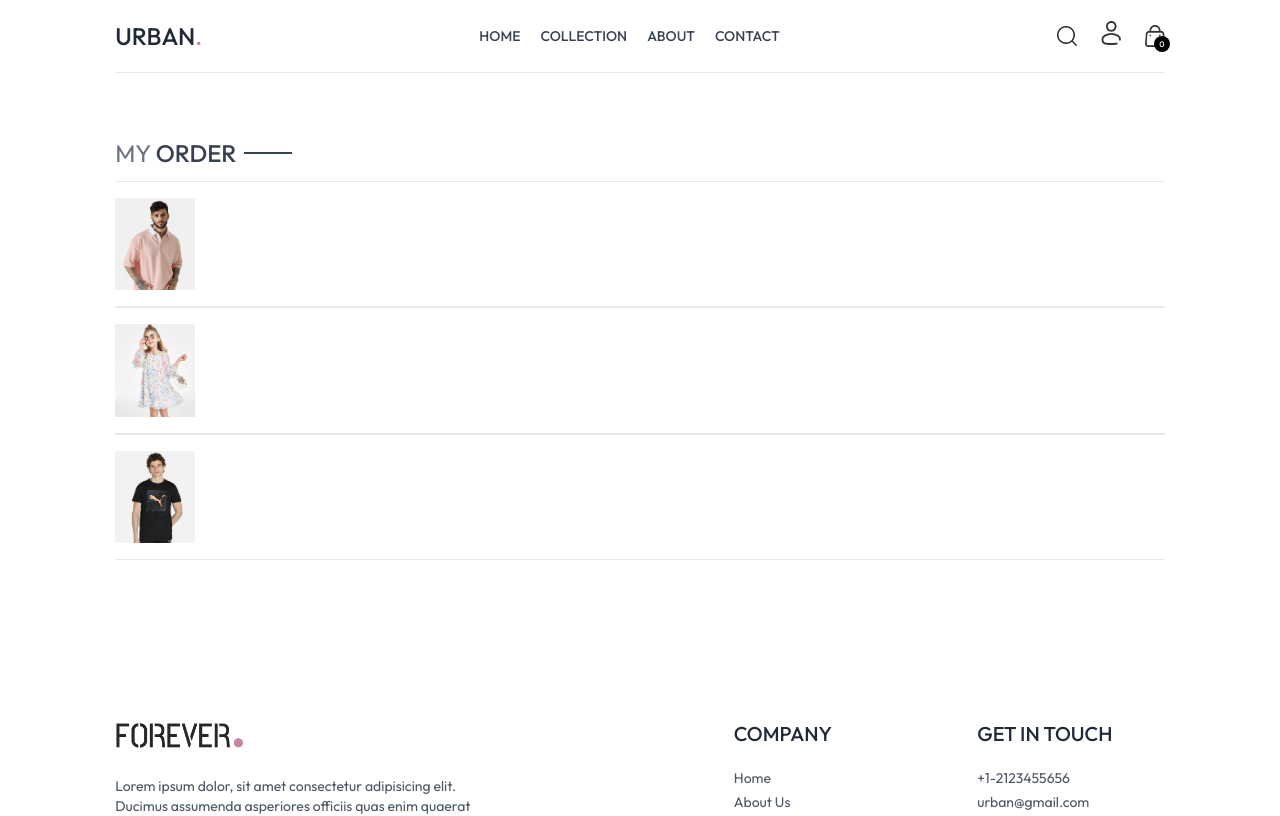
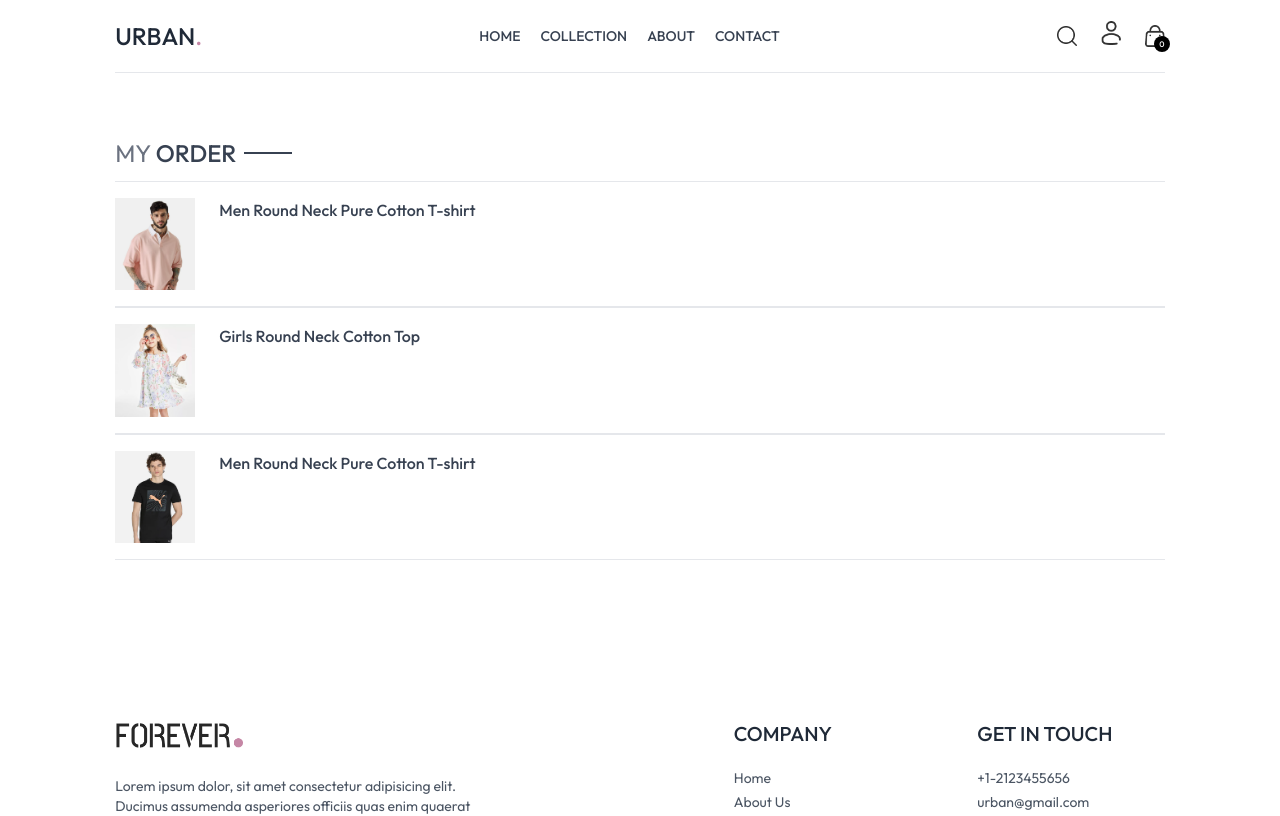
Before and after one commit to ashrafultusar/urban-frontend, a React (Vite) app in the folder urban-frontend/: page /orders in a window 1280 px wide. Shown: the top 816 px of the page. Built offline with nearby package versions, Linux system fonts and the light colour scheme.

Commit message:
update: order page title

```diff
--- a/urban-frontend/src/pages/Orders.jsx
+++ b/urban-frontend/src/pages/Orders.jsx
@@ -17,6 +17,12 @@ const Orders = () => {
                           <div key={index} className="py-4 border-t border-b text-gray-700 flex flex-col md:flex-row md:items-center md:justify-between gap-4">
                               <div className="flex items-start gap-6 text-sm">
                                   <img className="w-16 sm:w-20" src={item.image[0]} alt="" />
+                                  <div>
+                                      <p className="sm:text-base font-medium">{item.name}</p>
+                                      <div>
+
+                                      </div>
+                                  </div>
                               </div>
                           </div>
                       ))
```
